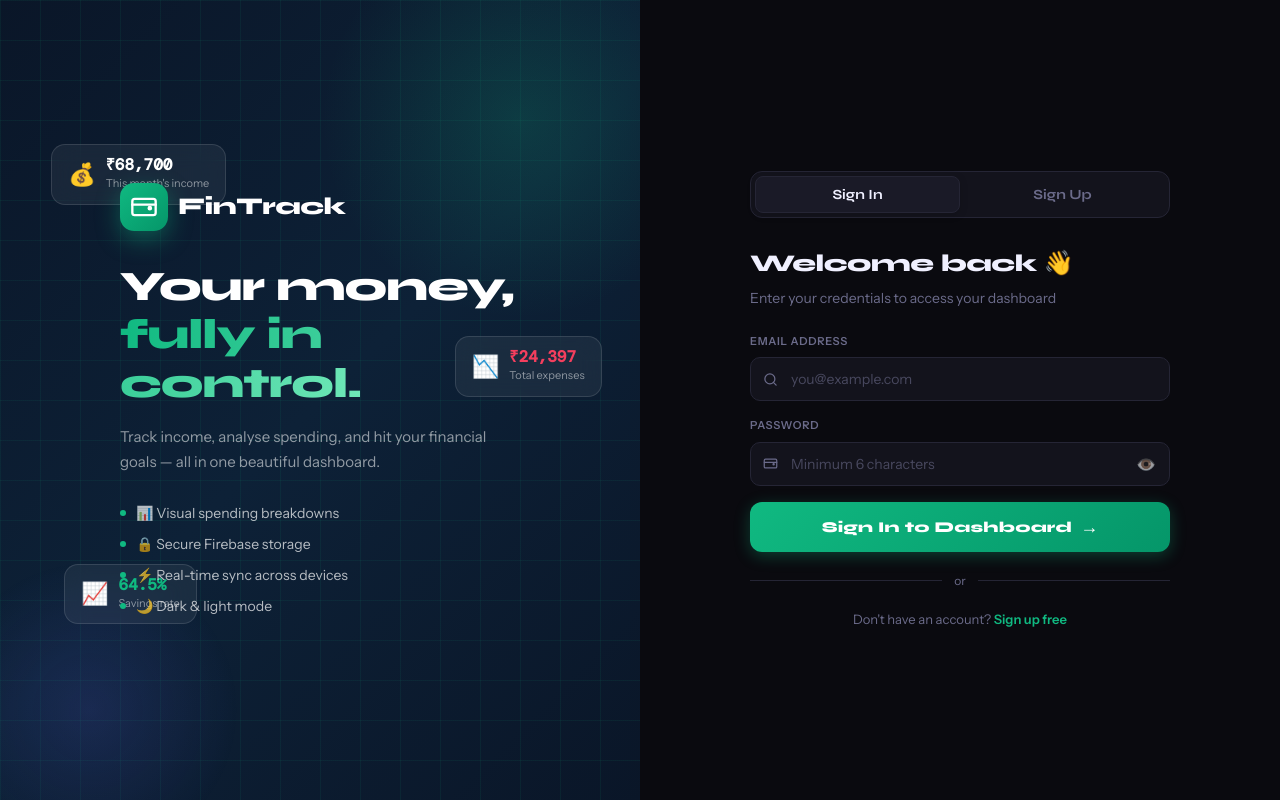
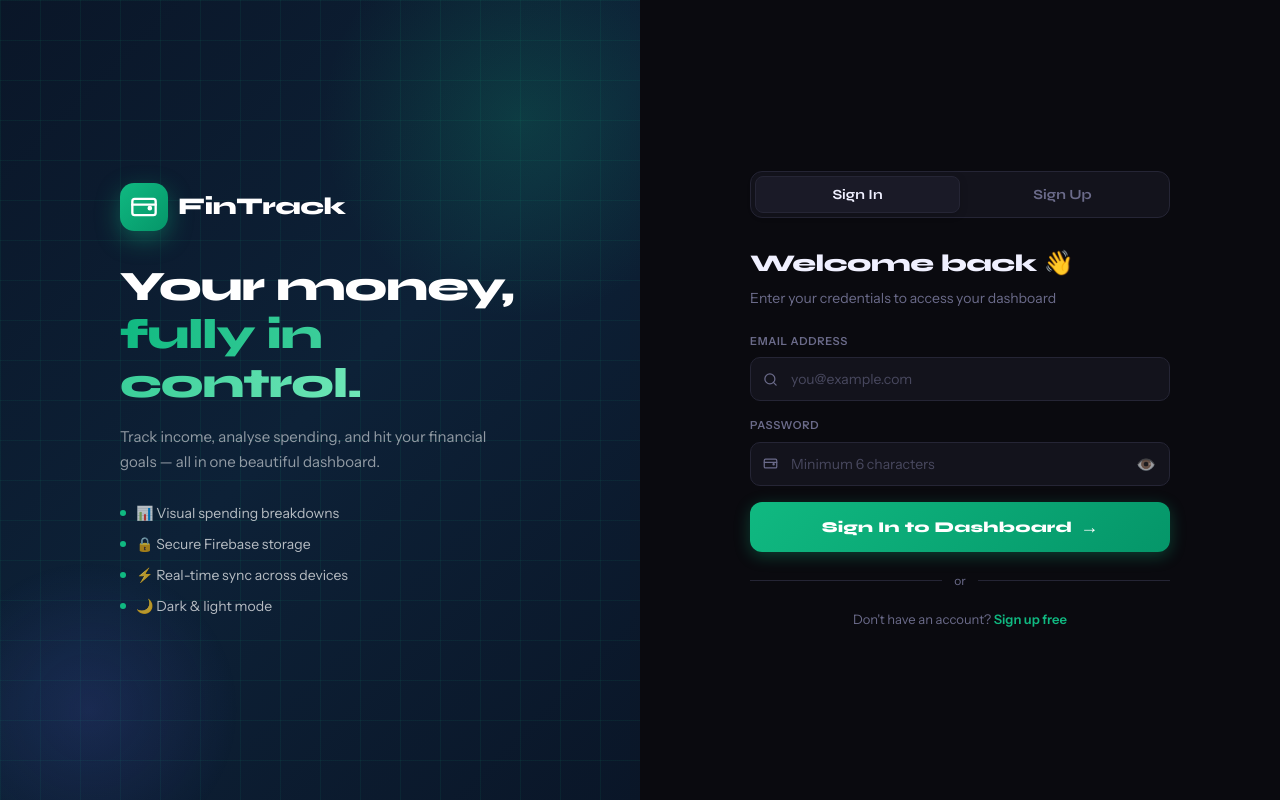
Before and after one commit to Unlicensed-Mystic/finance-tracker, a React (Vite) app: page /auth in a window 1280 px wide. Built offline with nearby package versions, Linux system fonts and the light colour scheme; no server answers; a web font is replaced by a local one.

Commit message:
Remove floating cards from auth page

```diff
--- a/src/pages/AuthPage.jsx
+++ b/src/pages/AuthPage.jsx
@@ -59,29 +59,6 @@ export default function AuthPage() {
       <div className={styles.left}>
         {/* Animated grid background */}
         <div className={styles.grid} aria-hidden="true" />
-
-        {/* Floating stat cards */}
-        <div className={styles.floatCard} style={{ top: '18%', left: '8%', animationDelay: '0s' }}>
-          <span className={styles.floatIcon}>💰</span>
-          <div>
-            <p className={styles.floatVal}>₹68,700</p>
-            <p className={styles.floatLabel}>This month's income</p>
-          </div>
-        </div>
-        <div className={styles.floatCard} style={{ top: '42%', right: '6%', animationDelay: '0.6s' }}>
-          <span className={styles.floatIcon}>📉</span>
-          <div>
-            <p className={styles.floatVal} style={{ color: '#F43F5E' }}>₹24,397</p>
-            <p className={styles.floatLabel}>Total expenses</p>
-          </div>
-        </div>
-        <div className={styles.floatCard} style={{ bottom: '22%', left: '10%', animationDelay: '1.2s' }}>
-          <span className={styles.floatIcon}>📈</span>
-          <div>
-            <p className={styles.floatVal} style={{ color: '#10B981' }}>64.5%</p>
-            <p className={styles.floatLabel}>Savings rate</p>
-          </div>
-        </div>
 
         {/* Central content */}
         <div className={styles.leftContent}>
```
